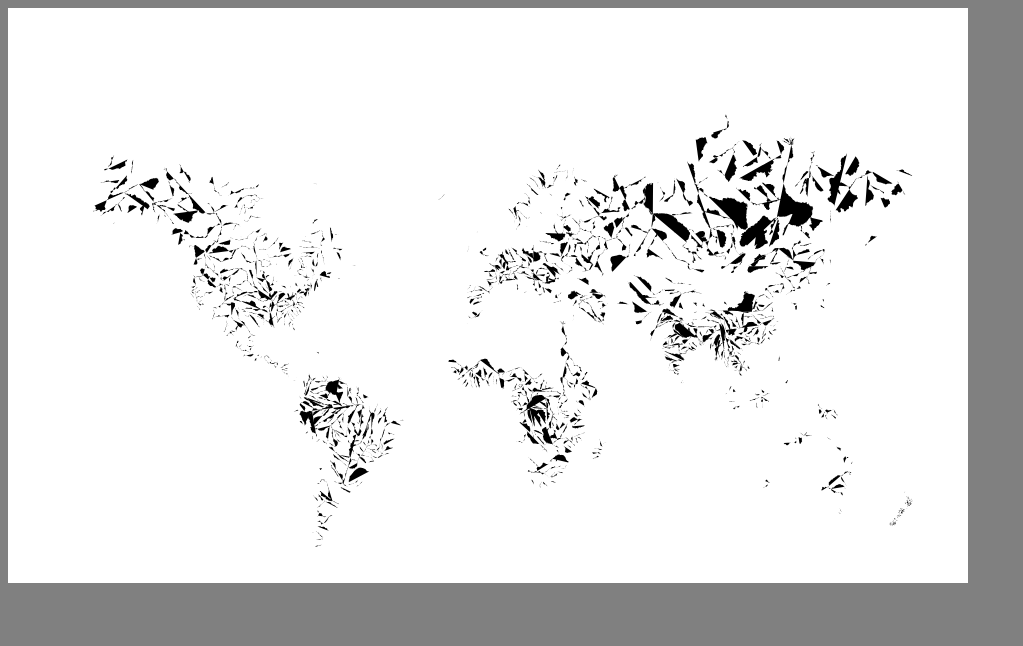
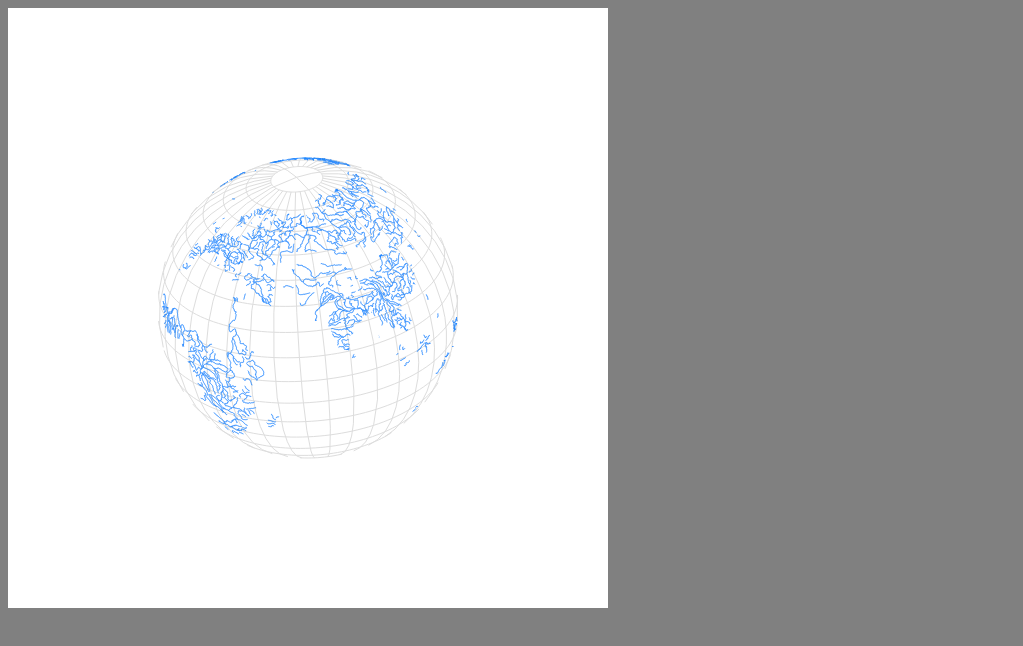
Before and after one commit to mroswell/rivers, a plain HTML site: page index.html in a window 1280 px wide. Shown: the whole page, without its empty margins (0-1023 px from the left). Drawn offline with nearby package versions, Linux system fonts and the light colour scheme.

Commit message:
Fix stroke, and change projection

```diff
--- a/index.html
+++ b/index.html
@@ -2,7 +2,7 @@
 <html lang="en">
 <head>
   <meta charset="utf-8">
-		<title>Mercator projection</title>
+  <title>Rivers on Earth</title>
   <script type="text/javascript" src="https://cdnjs.cloudflare.com/ajax/libs/d3/3.5.6/d3.js"></script>
   <style type="text/css">
     body {
@@ -17,17 +17,16 @@
 <body>
 <script type="text/javascript">
 
-
-
   //Width and height
-			var w = 960;
-			var h = 575;
+  var w = 600;
+  var h = 600;
 
   //Define map projection
-			var projection = d3.geo.mercator()
-								   .center([ 0, 40 ])
-								   .translate([ w/2, h/2 ])
-								   .scale([ w/7 ]);
+  var projection = d3.geo.orthographic()
+      .translate([ w / 2, h / 2 ])
+      .scale([ w / 4 ])
+      .rotate([295, -29, 5])
+      .clipAngle(90);
 
   //Define path generator
   var path = d3.geo.path()
@@ -39,16 +38,25 @@
       .attr("width", w)
       .attr("height", h);
 
+  var graticule = d3.geo.graticule()
+  svg.append("path")
+      .datum(graticule)
+      .attr("class", "graticule")
+      .attr("d", path)
+      .attr("fill", "none")
+      .attr("stroke", "#ddd");
+
   //Load in GeoJSON data
-			d3.json("riverlakes.geojson", function(json) {
+  d3.json("riverlakes.geojson", function (json) {
 
     //Bind data and create one path per GeoJSON feature
     svg.selectAll("path")
         .data(json.features)
         .enter()
         .append("path")
-				   .attr("d", path);
-
+        .attr("d", path)
+        .attr("fill", "none")
+        .attr("stroke", "#2288ff")
   });
 
 </script>
```
Lines whose indentation alone changed are shown as unchanged.
